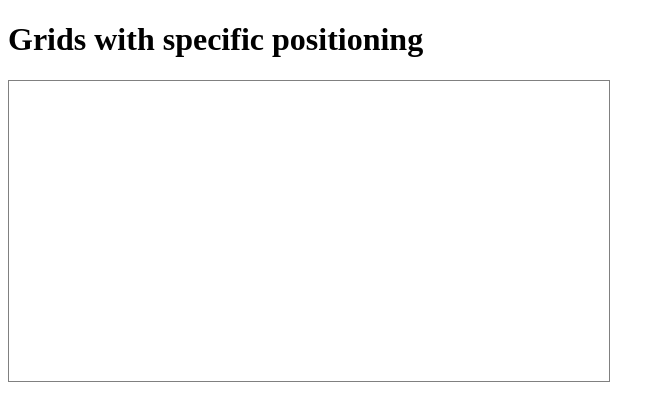
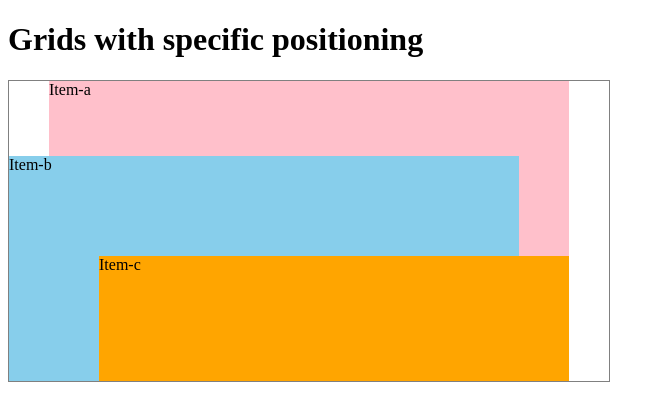
Before and after one commit to elovisa/CSSgrids, a plain HTML site: page index.html in a window 1280 px wide. Shown: the whole page, without its empty margins (0-665 px from the left). Drawn offline with Linux system fonts and the light colour scheme; files that its build step writes are made by us from their sources.

Commit message:
first grid example done

```diff
--- a/css/style.css
+++ b/css/style.css
@@ -3,4 +3,32 @@
     width:600px;
     border:1px solid gray;
     display:grid;
+    grid-template-columns: [first] 40px [line2] 50px [line3] auto [col4-start] 50px [five] 40px [end];
+  grid-template-rows: [row1-start] 25% [row1-end] 100px [third-line] auto [last-line];
 }
+
+.item-a {
+    background-color:pink;
+    grid-column-start: 2;
+    grid-column-end: five;
+    grid-row-start: row1-start;
+    grid-row-end: 3;
+}
+.item-b {
+    background-color:skyblue;
+    grid-column-start: 1;
+    grid-column-end: span col4-start;
+    grid-row-start: 2;
+    grid-row-end: span 2;  /*börja på kolumnlinje 1 och ta upp de följande 2 kolumnerna*/
+}
+.item-c {
+    background-color:orange;
+    grid-column-start: 3;
+    grid-column-end: span 2;
+    grid-row-start: third-line;
+    grid-row-end: 4;
+
+    /*Short hand*/
+    grid-column:3/span 2; /*start/end*/
+    grid-row:third-line/4; /*start/end*/
+}
--- a/index.html
+++ b/index.html
@@ -6,12 +6,15 @@
     <meta http-equiv="X-UA-Compatible" content="IE=edge">
     <meta name="viewport" content="width=device-width, initial-scale=1.0">
     <title>CSS grid intro</title>
-    <link rel="stylesheet" href="style.css">
+    <link rel="stylesheet" href="css/style.css">
 </head>
 
 <body>
     <h1>Grids with specific positioning</h1>
     <div class="container">
+        <div class="item-a">Item-a</div>
+        <div class="item-b">Item-b</div>
+        <div class="item-c">Item-c</div>
 
     </div>
 
```
